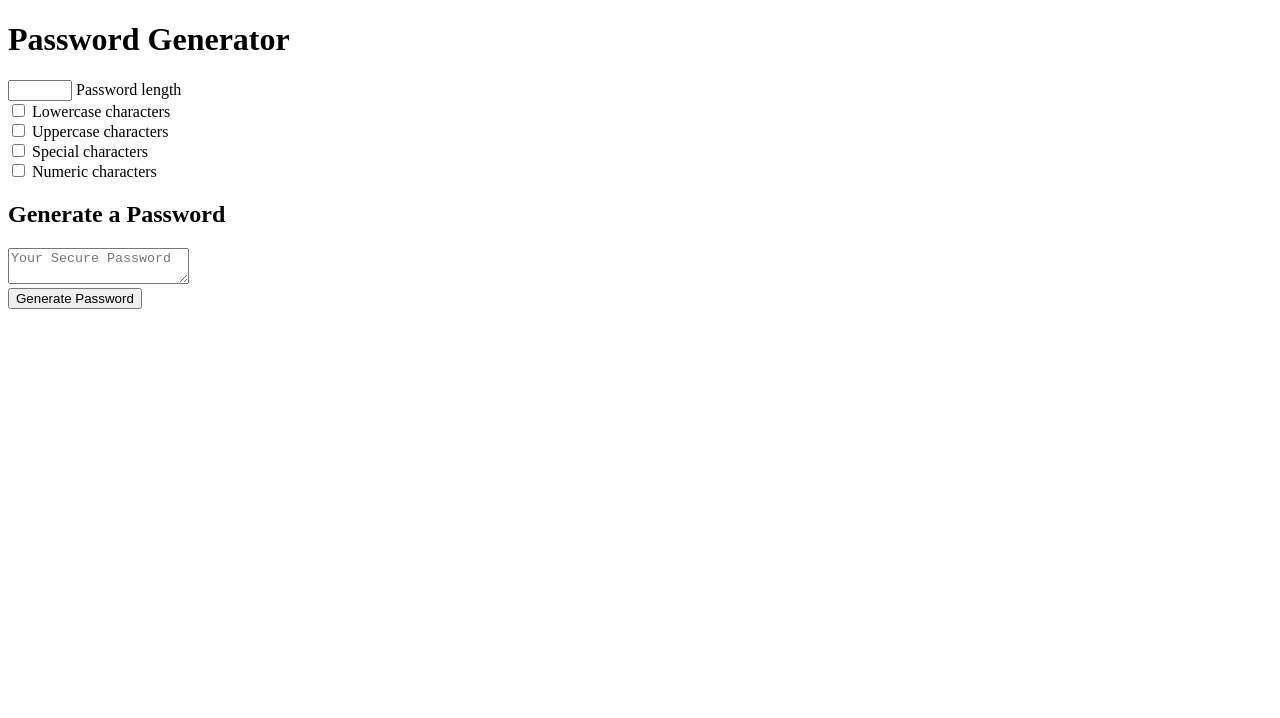
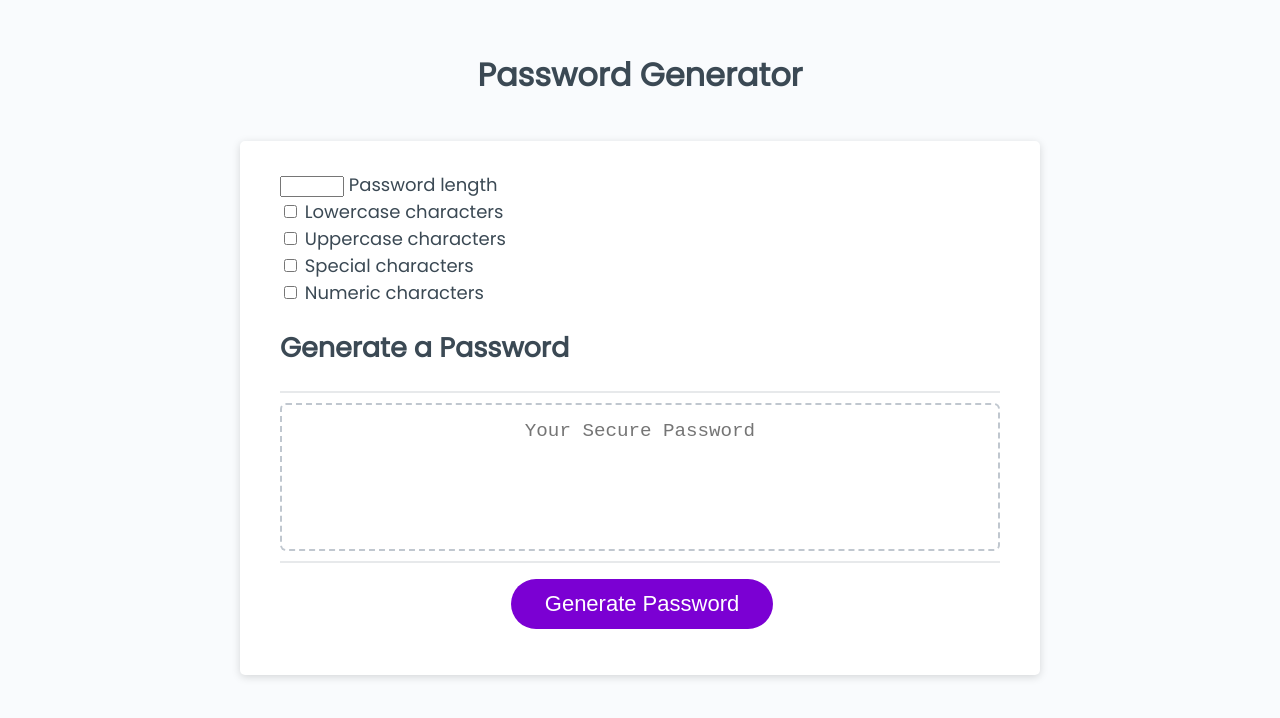
Before and after one commit to joshyap/pw-generator, a plain HTML site: page index.html in a window 1280 px wide. Drawn offline with Linux system fonts and the light colour scheme.

Commit message:
fixing broken path

```diff
--- a/index.html
+++ b/index.html
@@ -5,7 +5,7 @@
     <meta name="viewport" content="width=device-width, initial-scale=1.0" />
     <meta http-equiv="X-UA-Compatible" content="ie=edge" />
     <title>Password Generator</title>
-    <link rel="stylesheet" href="Develop/script.js" />
+    <link rel="stylesheet" href="Develop/style.css" />
     <link rel="preconnect" href="https://fonts.googleapis.com">
     <link rel="preconnect" href="https://fonts.gstatic.com" crossorigin>
     <link href="https://fonts.googleapis.com/css2?family=Poppins&display=swap" rel="stylesheet">
```
